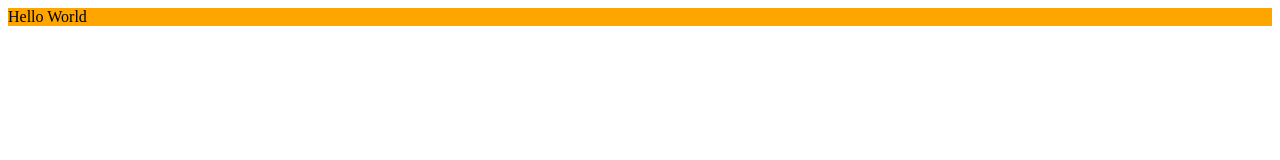
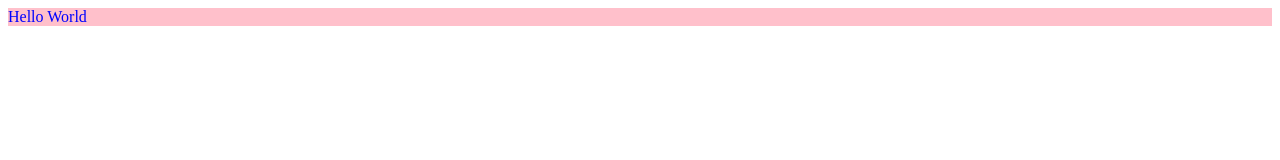
Before and after one commit to rycepadilla/WebEd, a plain HTML site: page index.html in a window 1280 px wide. Drawn offline with Linux system fonts and the light colour scheme.

Commit message:
Update index.html

```diff
--- a/index.html
+++ b/index.html
@@ -1,7 +1,8 @@
+
 <html>
-<head>
-</head>
-<body>
-<p style="color:black; background-color:orange;"> Hello World </p>
-</body>
+ <head>
+ </head>
+ <body>
+  <p style="color:blue; background-color:pink;"> Hello World </p>
+ </body>
 </html>
```
